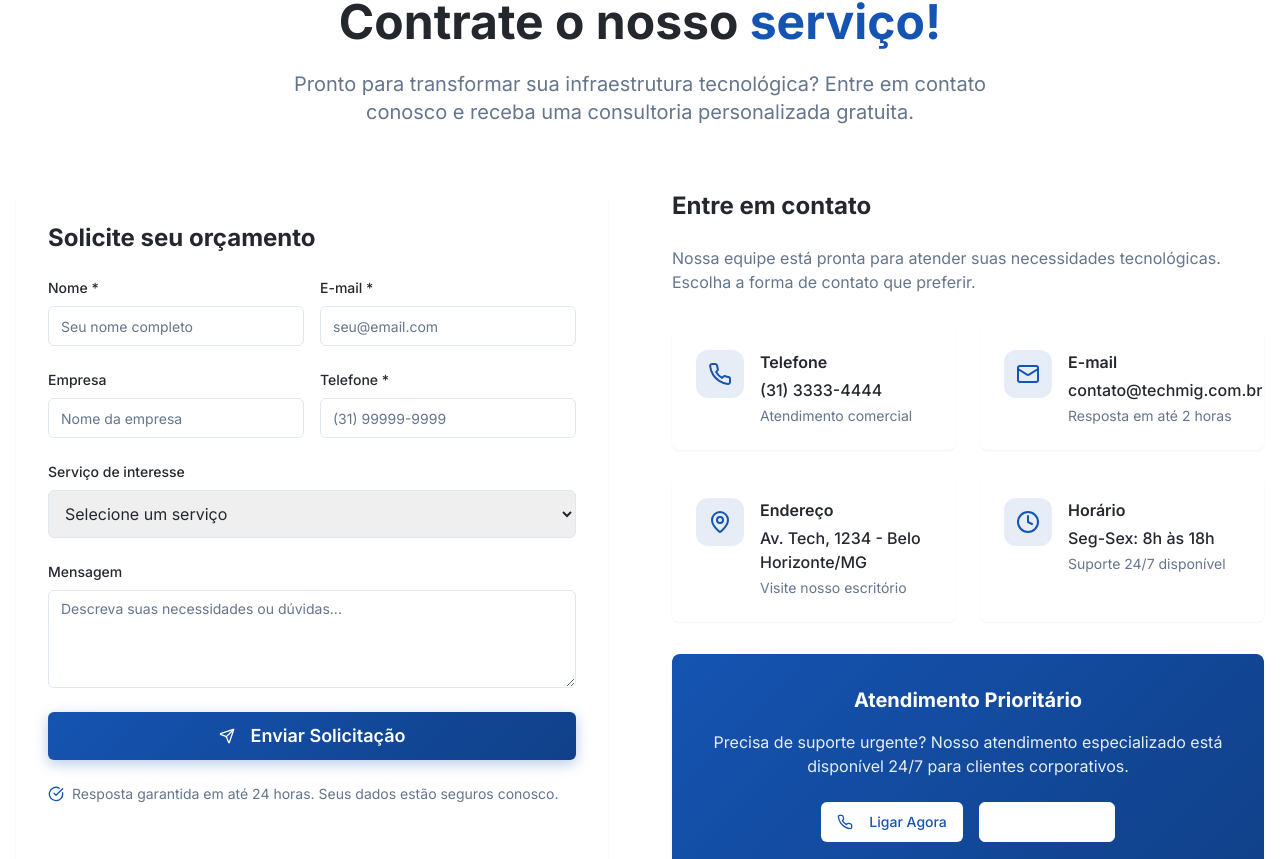
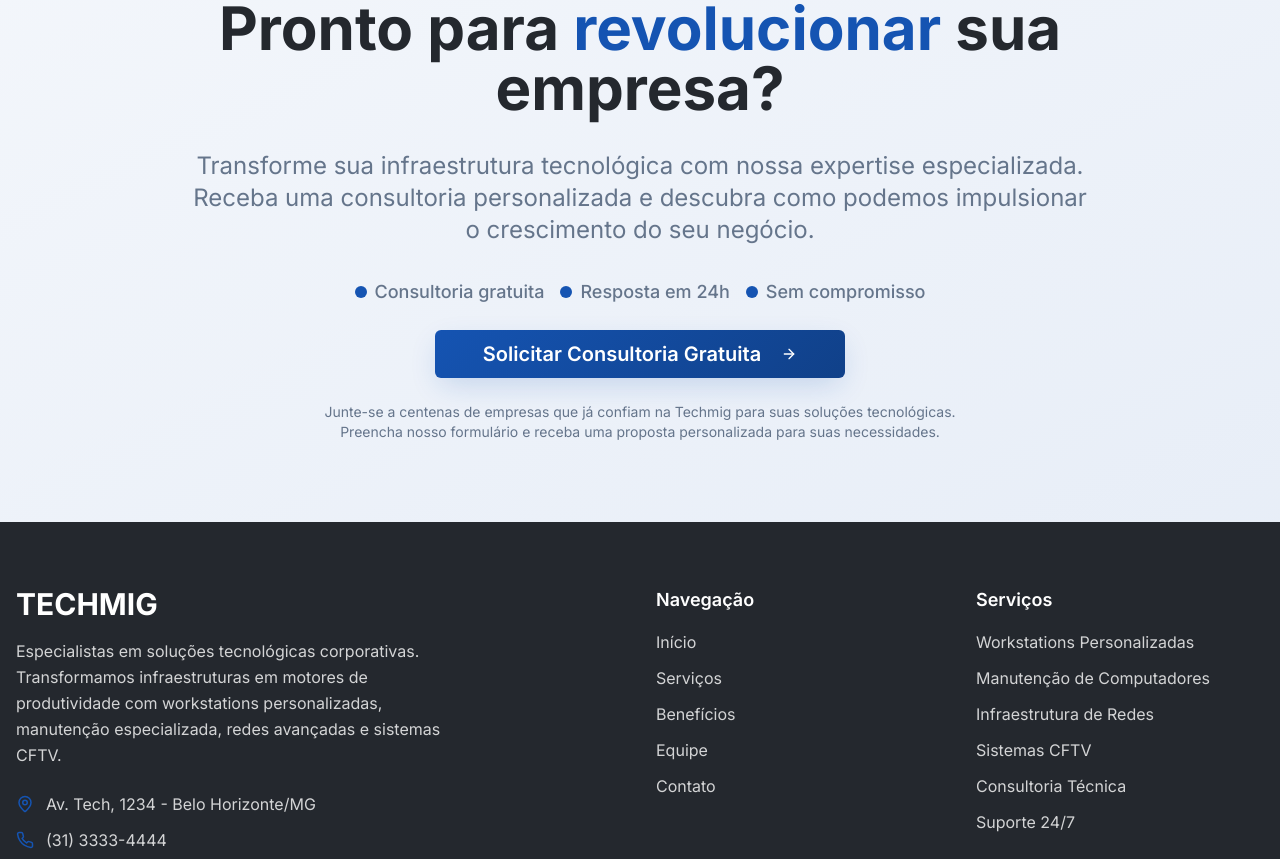
Before and after one commit to PedroSales-Cotemig/techmig-stride-connect, a React (Vite) app: page / in a window 1280 px wide. Shown: the part 6961-7820 px from the top of the page. Built offline with nearby package versions, Linux system fonts and the light colour scheme.

Commit message:
Update contact section
Replace contact section content with a lead-capturing message and a button linking to the provided Google Forms URL.

```diff
--- a/src/components/Contact.tsx
+++ b/src/components/Contact.tsx
@@ -1,273 +1,55 @@
-import { useState } from "react";
-import { Card, CardContent } from "@/components/ui/card";
 import { Button } from "@/components/ui/button";
-import { Input } from "@/components/ui/input";
-import { Textarea } from "@/components/ui/textarea";
-import { Phone, Mail, MapPin, Clock, Send, CheckCircle } from "lucide-react";
-import { useToast } from "@/hooks/use-toast";
+import { ArrowRight } from "lucide-react";
 
 const Contact = () => {
-  const [formData, setFormData] = useState({
-    name: '',
-    email: '',
-    company: '',
-    phone: '',
-    service: '',
-    message: ''
-  });
-  const [isSubmitting, setIsSubmitting] = useState(false);
-  const { toast } = useToast();
-
-  const handleSubmit = async (e: React.FormEvent) => {
-    e.preventDefault();
-    setIsSubmitting(true);
-
-    // Simulate form submission
-    setTimeout(() => {
-      toast({
-        title: "Mensagem enviada com sucesso!",
-        description: "Nossa equipe entrará em contato em até 24 horas.",
-        duration: 5000,
-      });
-      setFormData({
-        name: '',
-        email: '',
-        company: '',
-        phone: '',
-        service: '',
-        message: ''
-      });
-      setIsSubmitting(false);
-    }, 2000);
+  const handleFormRedirect = () => {
+    window.open('https://docs.google.com/forms/d/e/1FAIpQLSdQKdyHTwStECSMrKfOSfKwRDRpPdVUvdUGkc5aSnIGlTUkhQ/viewform?usp=dialog', '_blank');
   };
 
-  const handleChange = (e: React.ChangeEvent<HTMLInputElement | HTMLTextAreaElement | HTMLSelectElement>) => {
-    setFormData(prev => ({
-      ...prev,
-      [e.target.name]: e.target.value
-    }));
-  };
+  return (
+    <section id="contact" className="py-20 bg-gradient-to-br from-primary/5 to-primary/10">
+      <div className="container mx-auto px-4">
+        <div className="max-w-4xl mx-auto text-center animate-fade-in">
+          <h2 className="text-4xl md:text-6xl font-bold mb-8">
+            Pronto para <span className="text-primary">revolucionar</span> sua empresa?
+          </h2>
 
-  const contactInfo = [
-    {
-      icon: Phone,
-      title: "Telefone",
-      content: "(31) 3333-4444",
-      description: "Atendimento comercial"
-    },
-    {
-      icon: Mail,
-      title: "E-mail",
-      content: "contato@techmig.com.br",
-      description: "Resposta em até 2 horas"
-    },
-    {
-      icon: MapPin,
-      title: "Endereço",
-      content: "Av. Tech, 1234 - Belo Horizonte/MG",
-      description: "Visite nosso escritório"
-    },
-    {
-      icon: Clock,
-      title: "Horário",
-      content: "Seg-Sex: 8h às 18h",
-      description: "Suporte 24/7 disponível"
-    }
-  ];
+          <p className="text-xl md:text-2xl text-muted-foreground mb-8 leading-relaxed">
+            Transforme sua infraestrutura tecnológica com nossa expertise especializada.
+            Receba uma consultoria personalizada e descubra como podemos impulsionar
+            o crescimento do seu negócio.
+          </p>
 
-  return (
-    <section id="contact" className="py-20 bg-background">
-      <div className="container mx-auto px-4">
-        <div className="text-center mb-16 animate-fade-in">
-          <h2 className="text-4xl md:text-5xl font-bold mb-6">
-            Contrate o nosso <span className="text-primary">serviço!</span>
-          </h2>
-          <p className="text-xl text-muted-foreground max-w-3xl mx-auto">
-            Pronto para transformar sua infraestrutura tecnológica? Entre em contato
-            conosco e receba uma consultoria personalizada gratuita.
-          </p>
+          <div className="space-y-6">
+            <div className="flex flex-wrap justify-center gap-4 text-lg font-medium text-muted-foreground">
+              <div className="flex items-center gap-2">
+                <div className="w-3 h-3 bg-primary rounded-full"></div>
+                <span>Consultoria gratuita</span>
               </div>
-
-        <div className="grid lg:grid-cols-2 gap-16">
-          {/* Contact Form */}
-          <Card className="border-0 shadow-tech animate-slide-up">
-            <CardContent className="p-8">
-              <h3 className="text-2xl font-bold mb-6">Solicite seu orçamento</h3>
-
-              <form onSubmit={handleSubmit} className="space-y-6">
-                <div className="grid md:grid-cols-2 gap-4">
-                  <div>
-                    <label className="block text-sm font-medium mb-2">Nome *</label>
-                    <Input
-                      name="name"
-                      value={formData.name}
-                      onChange={handleChange}
-                      placeholder="Seu nome completo"
-                      required
-                      className="border-input focus:border-primary focus:ring-primary"
-                    />
+              <div className="flex items-center gap-2">
+                <div className="w-3 h-3 bg-primary rounded-full"></div>
+                <span>Resposta em 24h</span>
               </div>
-                  <div>
-                    <label className="block text-sm font-medium mb-2">E-mail *</label>
-                    <Input
-                      name="email"
-                      type="email"
-                      value={formData.email}
-                      onChange={handleChange}
-                      placeholder="seu@email.com"
-                      required
-                      className="border-input focus:border-primary focus:ring-primary"
-                    />
+              <div className="flex items-center gap-2">
+                <div className="w-3 h-3 bg-primary rounded-full"></div>
+                <span>Sem compromisso</span>
               </div>
             </div>
 
-                <div className="grid md:grid-cols-2 gap-4">
-                  <div>
-                    <label className="block text-sm font-medium mb-2">Empresa</label>
-                    <Input
-                      name="company"
-                      value={formData.company}
-                      onChange={handleChange}
-                      placeholder="Nome da empresa"
-                      className="border-input focus:border-primary focus:ring-primary"
-                    />
-                  </div>
-                  <div>
-                    <label className="block text-sm font-medium mb-2">Telefone *</label>
-                    <Input
-                      name="phone"
-                      value={formData.phone}
-                      onChange={handleChange}
-                      placeholder="(31) 99999-9999"
-                      required
-                      className="border-input focus:border-primary focus:ring-primary"
-                    />
-                  </div>
-                </div>
-
-                <div>
-                  <label className="block text-sm font-medium mb-2">Serviço de interesse</label>
-                  <select
-                    name="service"
-                    value={formData.service}
-                    onChange={handleChange}
-                    className="w-full p-3 border border-input rounded-md focus:border-primary focus:ring-1 focus:ring-primary"
+            <Button
+              onClick={handleFormRedirect}
+              size="lg"
+              className="gradient-primary text-white px-12 py-6 text-xl font-semibold shadow-tech hover:shadow-lg transform hover:scale-105 transition-all duration-300"
             >
-                    <option value="">Selecione um serviço</option>
-                    <option value="workstations">Workstations Personalizadas</option>
-                    <option value="manutencao">Manutenção de Computadores</option>
-                    <option value="redes">Infraestrutura de Redes</option>
-                    <option value="cftv">Sistemas CFTV</option>
-                    <option value="consultoria">Consultoria Geral</option>
-                  </select>
-                </div>
-
-                <div>
-                  <label className="block text-sm font-medium mb-2">Mensagem</label>
-                  <Textarea
-                    name="message"
-                    value={formData.message}
-                    onChange={handleChange}
-                    placeholder="Descreva suas necessidades ou dúvidas..."
-                    rows={4}
-                    className="border-input focus:border-primary focus:ring-primary"
-                  />
-                </div>
-
-                <Button
-                  type="submit"
-                  disabled={isSubmitting}
-                  className="w-full gradient-primary text-white py-6 text-lg font-semibold shadow-button hover:opacity-90 disabled:opacity-50"
-                >
-                  {isSubmitting ? (
-                    <>
-                      <div className="animate-spin rounded-full h-5 w-5 border-b-2 border-white mr-2"></div>
-                      Enviando...
-                    </>
-                  ) : (
-                    <>
-                      <Send size={20} className="mr-2" />
-                      Enviar Solicitação
-                    </>
-                  )}
+              Solicitar Consultoria Gratuita
+              <ArrowRight size={24} className="ml-3" />
             </Button>
 
-                <div className="flex items-start space-x-2 text-sm text-muted-foreground">
-                  <CheckCircle size={16} className="text-primary mt-0.5 flex-shrink-0" />
-                  <span>
-                    Resposta garantida em até 24 horas. Seus dados estão seguros conosco.
-                  </span>
-                </div>
-              </form>
-            </CardContent>
-          </Card>
-
-          {/* Contact Information */}
-          <div className="space-y-8 animate-fade-in">
-            <div>
-              <h3 className="text-2xl font-bold mb-6">Entre em contato</h3>
-              <p className="text-muted-foreground mb-8">
-                Nossa equipe está pronta para atender suas necessidades tecnológicas.
-                Escolha a forma de contato que preferir.
+            <p className="text-sm text-muted-foreground max-w-2xl mx-auto">
+              Junte-se a centenas de empresas que já confiam na Techmig para
+              suas soluções tecnológicas. Preencha nosso formulário e receba
+              uma proposta personalizada para suas necessidades.
             </p>
-            </div>
-
-            <div className="grid sm:grid-cols-2 gap-6">
-              {contactInfo.map((info, index) => (
-                <Card
-                  key={index}
-                  className="group hover:shadow-card transition-all duration-300 hover:-translate-y-1 border-0 shadow-sm"
-                  style={{ animationDelay: `${index * 0.1}s` }}
-                >
-                  <CardContent className="p-6">
-                    <div className="flex items-start space-x-4">
-                      <div className="w-12 h-12 bg-primary/10 rounded-xl flex items-center justify-center group-hover:bg-primary group-hover:text-white transition-all duration-300 flex-shrink-0">
-                        <info.icon size={24} className="text-primary group-hover:text-white" />
-                      </div>
-
-                      <div>
-                        <h4 className="font-semibold mb-1 group-hover:text-primary transition-colors">
-                          {info.title}
-                        </h4>
-                        <div className="text-foreground font-medium mb-1">
-                          {info.content}
-                        </div>
-                        <div className="text-sm text-muted-foreground">
-                          {info.description}
-                        </div>
-                      </div>
-                    </div>
-                  </CardContent>
-                </Card>
-              ))}
-            </div>
-
-            {/* Call to Action */}
-            <Card className="gradient-primary text-white border-0 shadow-tech">
-              <CardContent className="p-8 text-center">
-                <h4 className="text-xl font-bold mb-4">Atendimento Prioritário</h4>
-                <p className="mb-6 opacity-90">
-                  Precisa de suporte urgente? Nosso atendimento especializado está
-                  disponível 24/7 para clientes corporativos.
-                </p>
-                <div className="flex flex-col sm:flex-row gap-4 justify-center">
-                  <Button
-                    variant="secondary"
-                    className="bg-white text-primary hover:bg-white/90"
-                  >
-                    <Phone size={18} className="mr-2" />
-                    Ligar Agora
-                  </Button>
-                  <Button
-                    variant="outline"
-                    className="border-white text-white hover:bg-white hover:text-primary"
-                  >
-                    <Mail size={18} className="mr-2" />
-                    WhatsApp
-                  </Button>
-                </div>
-              </CardContent>
-            </Card>
           </div>
         </div>
       </div>
```
Lines whose indentation alone changed are shown as unchanged.
